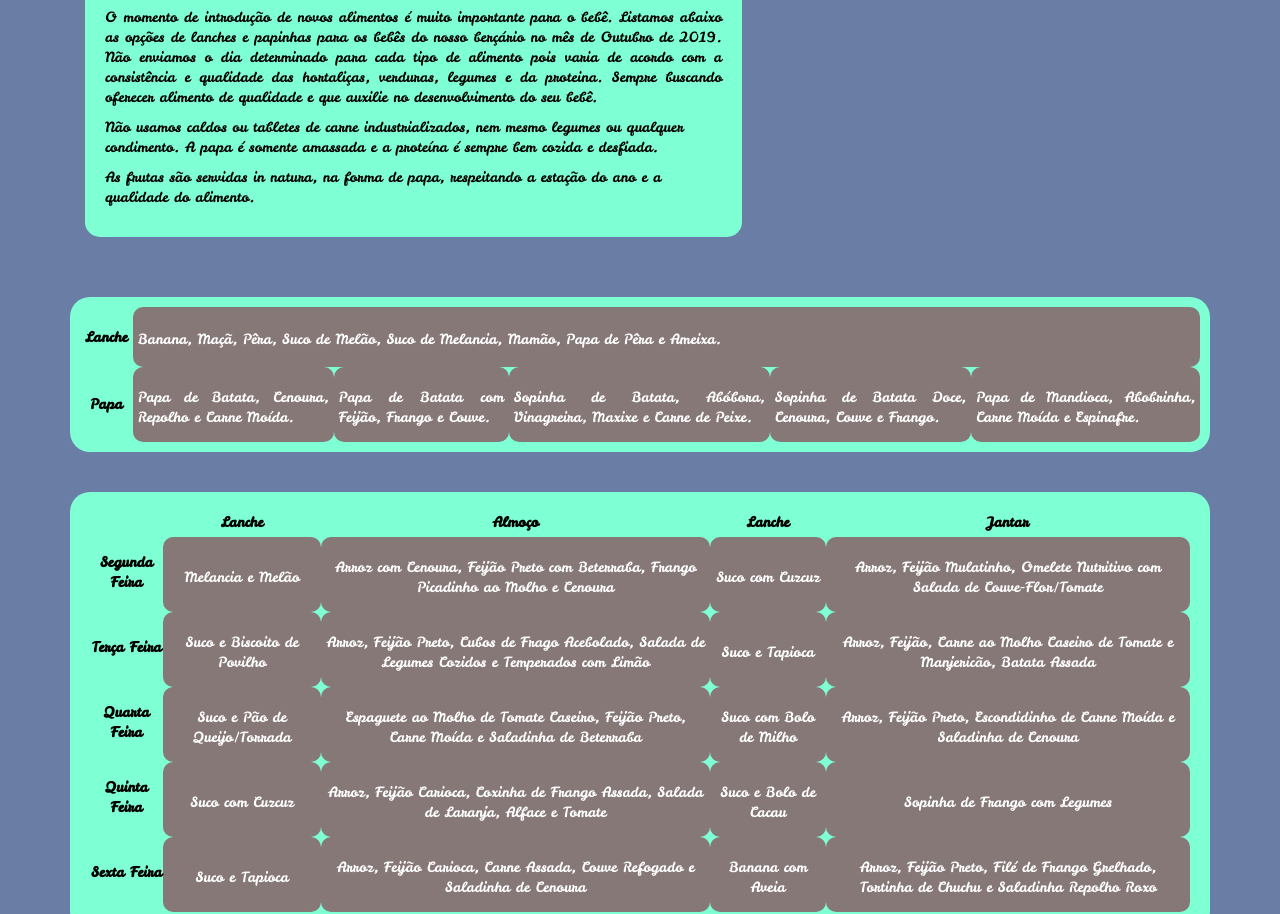
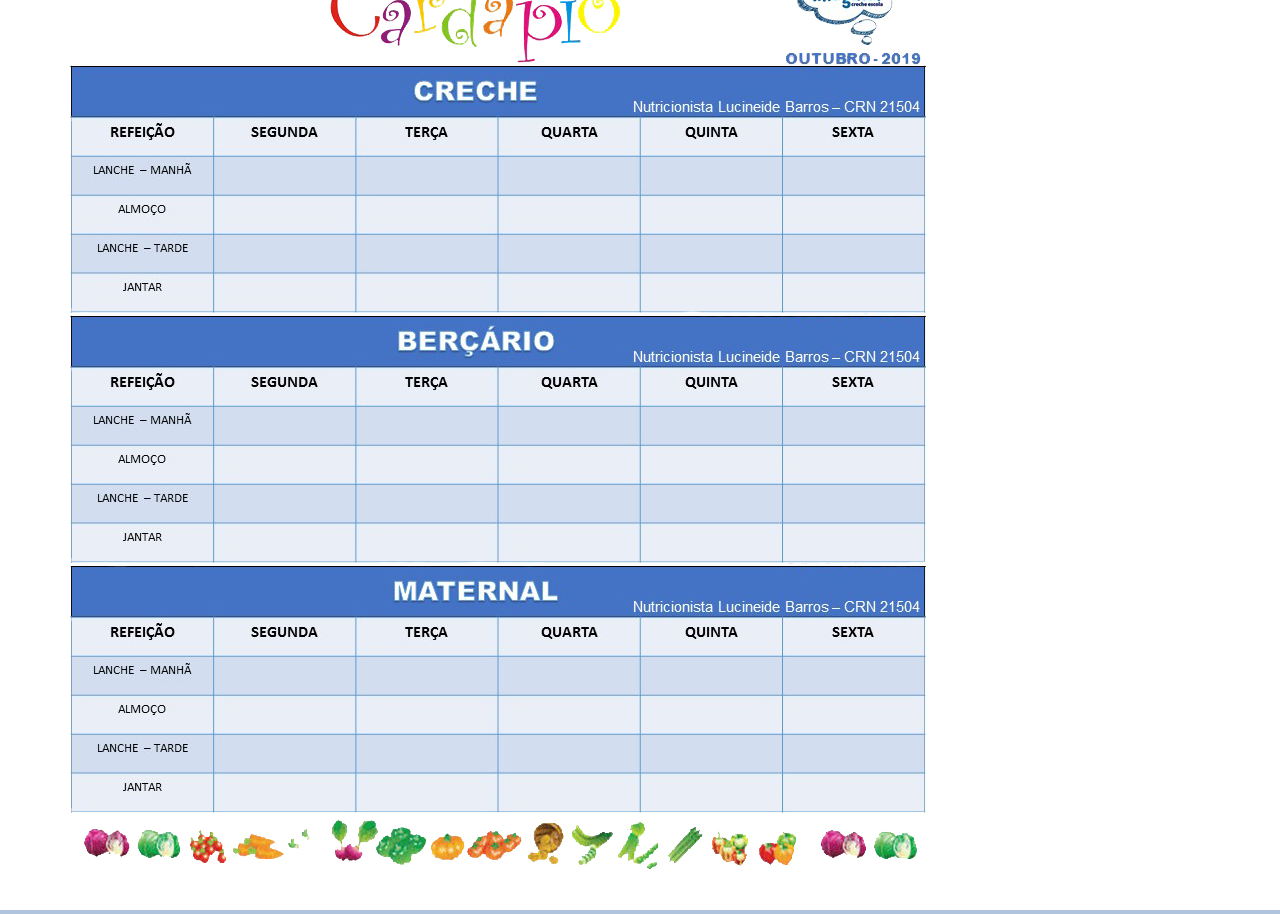
Before and after one commit to ivanoel/Creche_Escola_Imaginar, a plain HTML site: page educacao-alimentar.html in a window 1280 px wide. Shown: the part 1209-2123 px from the top of the page. Drawn offline with nearby package versions, Linux system fonts and the light colour scheme; files whose address does not match are found by name.

Commit message:
Atualização, inserindo cardapio

```diff
--- a/educacao-alimentar.html
+++ b/educacao-alimentar.html
@@ -126,100 +126,11 @@
   </figure>
 
   <section class="background-fundo"><br><br>
-              <div class="container">
-                <article class="col-md-8 grid">
-                  <div class="box">
-
-                    <div class="box-item-cardapio" >
-                      <p style="font-size:18px">Queridos Pais</p>
-                       <p style="text-align: justify;">O momento de introdução de novos alimentos é muito importante para o bebê.
-					   Listamos abaixo as opções de lanches e papinhas para os bebês do nosso berçário no mês de Outubro de 2019.
-					   Não enviamos o dia determinado para cada tipo de alimento pois varia de acordo com a consistência e qualidade das hortaliças,
-					   verduras, legumes e da proteina. Sempre buscando oferecer alimento de qualidade e que auxilie no desenvolvimento do seu bebê.</p>
-
-                       <p>Não usamos caldos ou tabletes de carne industrializados, nem mesmo legumes ou qualquer condimento.
-					   A papa é somente amassada e a proteína é sempre bem cozida e desfiada.</p>
-
-                       <p>As frutas são servidas in natura, na forma de papa, respeitando a estação do ano e a qualidade do alimento.</p>
-                    </div>
-
-                  </div>
-              </article>
-            </div>
-            <div class="container">
-              <div class="tabela-cor-2">
-                      <table id="tabela">
-                        <tr>
-                          <td class="semana">Lanche</td>
-                          <td colspan="5" class="refeicao"><p>Banana, Maçã, Pêra, Suco de Melão, Suco de Melancia, Mamão, Papa de Pêra e Ameixa.</p></td>
-
-                        </tr>
-
-                        <tr>
-                          <td class="semana">Papa</td>
-                          <td class="refeicao"><p>Papa de Batata, Cenoura, Repolho e Carne Moída.</p></td>
-                          <td class="refeicao"><p>Papa de Batata com Feijão, Frango e Couve.</p></td>
-                          <td class="refeicao"><p>Sopinha de Batata, Abóbora, Vinagreira, Maxixe e Carne de Peixe.</p></td>
-                          <td class="refeicao"><p>Sopinha de Batata Doce, Cenoura, Couve e Frango.</p></td>
-                          <td class="refeicao"><p>Papa de Mandioca, Abobrinha, Carne Moída e Espinafre.</p></td>
-                        </tr>
-                      </table>
-                    </div> <br><br>
-
-                    <div class="tabela-cor">
-                      <table id="tabela">
-                      <!-- <caption>Cardapio Escolar<span>Maio/2018</span></caption> -->
-
-                      <tr>
-                        <th class="semana"><img src=""></th>
-                        <th class="semana">Lanche</th>
-                        <th class="semana">Almoço</th>
-                        <th class="semana">Lanche</th>
-                        <th class="semana">Jantar</th>
-                      </tr>
-
-                      <tr>
-                        <th class="semana">Segunda Feira</th>
-                        <td class="refeicao"><p align="center">Melancia e Melão</p></td>
-                        <td class="refeicao"><p align="center">Arroz com Cenoura, Feijão Preto com Beterraba, Frango Picadinho ao Molho e Cenoura</p></td>
-                        <td class="refeicao"><p align="center">Suco com Cuzcuz</p></td>
-                        <td class="refeicao"><p align="center">Arroz, Feijão Mulatinho, Omelete Nutritivo com Salada de Couve-Flor/Tomate</p></td>
-                      </tr>
-
-                      <tr>
-                        <th class="semana">Terça Feira</th>
-                        <td class="refeicao"><p align="center">Suco e Biscoito de Povilho</p></td>
-                        <td class="refeicao"><p align="center">Arroz, Feijão Preto, Cubos de Frago Acebolado, Salada de Legumes Cozidos e Temperados com Limão</p></td>
-                        <td class="refeicao"><p align="center">Suco e Tapioca</p></td>
-                        <td class="refeicao"><p align="center">Arroz, Feijão, Carne ao Molho Caseiro de Tomate e Manjericão, Batata Assada</p></td>
-                      </tr>
-
-                      <tr>
-                        <th class="semana">Quarta Feira</th>
-                        <td class="refeicao"><p align="center">Suco e Pão de Queijo/Torrada</p></td>
-                        <td class="refeicao"><p align="center">Espaguete ao Molho de Tomate Caseiro, Feijão Preto, Carne Moída e Saladinha de Beterraba</p></td>
-                        <td class="refeicao"><p align="center">Suco com Bolo de Milho</p></td>
-                        <td class="refeicao"><p align="center">Arroz, Feijão Preto, Escondidinho de Carne Moída e Saladinha de Cenoura</p></td>
-                      </tr>
-
-                      <tr>
-                        <th class="semana">Quinta Feira</th>
-                        <td class="refeicao"><p align="center">Suco com Cuzcuz</p></td>
-                        <td class="refeicao"><p align="center">Arroz, Feijão Carioca, Coxinha de Frango Assada, Salada de Laranja, Alface e Tomate</p></td>
-                        <td class="refeicao"><p align="center">Suco e Bolo de Cacau</p></td>
-                        <td class="refeicao"><p align="center">Sopinha de Frango com Legumes</p></td>
-                      </tr>
-
-                      <tr>
-                        <th class="semana">Sexta Feira</th>
-                        <td class="refeicao"><p align="center">Suco e Tapioca</p></td>
-                        <td class="refeicao"><p align="center">Arroz, Feijão Carioca, Carne Assada, Couve Refogado e Saladinha de Cenoura</p></td>
-                        <td class="refeicao"><p align="center">Banana com Aveia</p></td>
-                        <td class="refeicao"><p align="center">Arroz, Feijão Preto, Filé de Frango Grelhado, Tortinha de Chuchu e Saladinha Repolho Roxo</p></td>
-                      </tr>
-                    </table>
-                  </div>
-                </div><br><br>
+    <div class="container"><br><br><br>
+      <img src="images/cardapio/cardapio-creche.jpg" alt="">
+      <img src="images/cardapio/cardapio-bercario.jpg" alt="">
+      <img src="images/cardapio/cardapio-maternal.jpg" alt="">
+    </div><br><br>
   </section>
 
 <!-- Rodape -->
--- a/estilo.css
+++ b/estilo.css
@@ -77,7 +77,7 @@ html, body{
 }
 .background-fundo {
   width: 100%;
-  background: rgb(106, 126, 165);
+  background:#fff;
 
 }
 nav.navbar-transparente {
```
